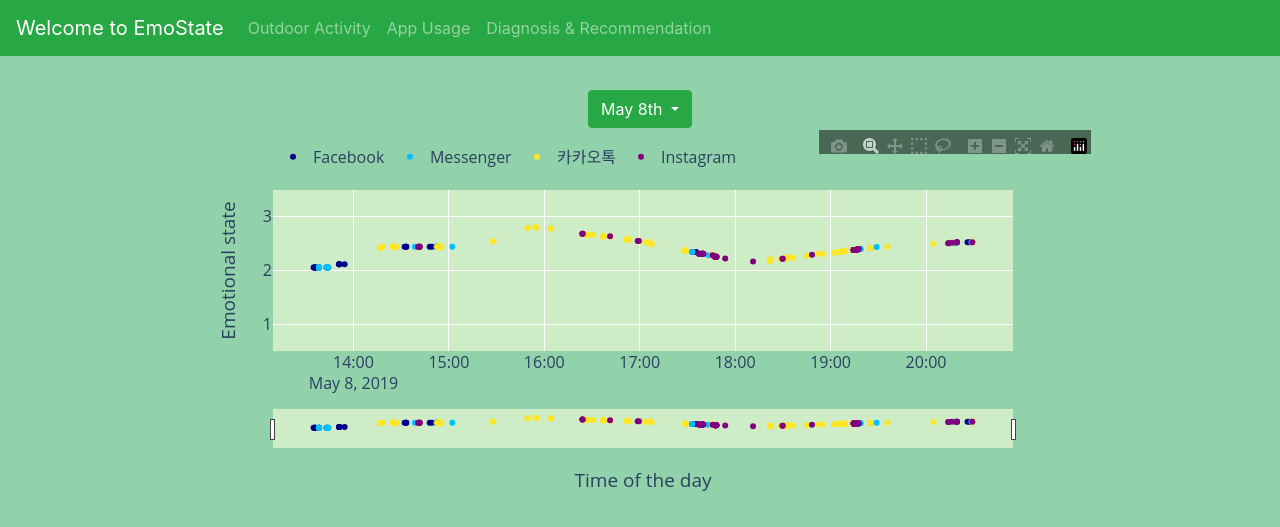
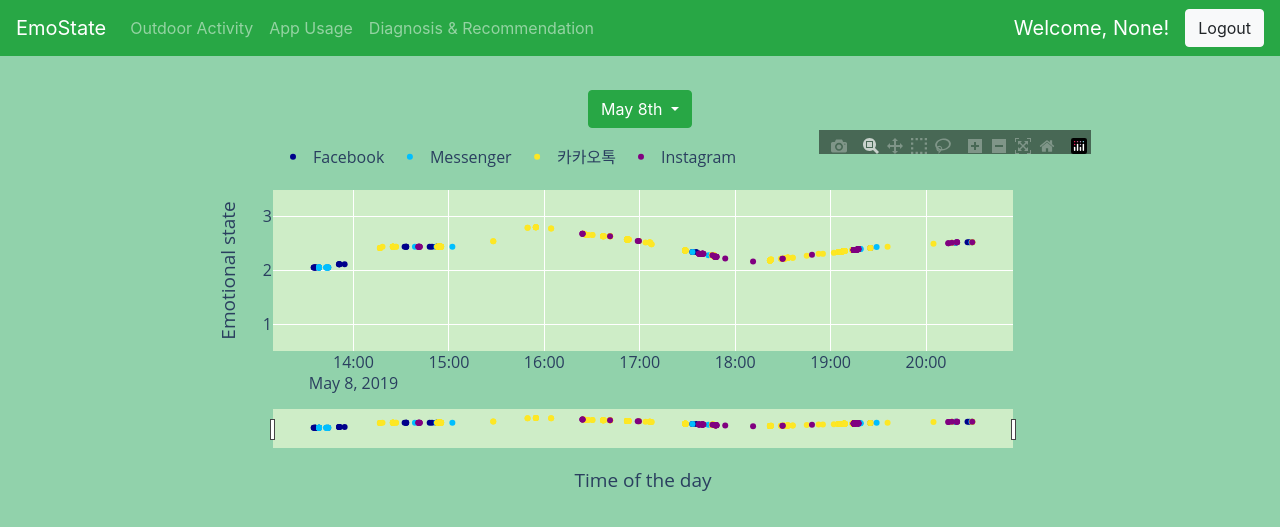
Before and after one commit to Azamat7/emostate, a Flask app: page /app_usage in a window 1280 px wide. Shown: the top 527 px of the page. Run offline with Flask 2, Linux system fonts and the light colour scheme; parts of the project's set-up code (start-up, migrations or seed data) failed here and were passed over; some libraries are stand-ins or nearby versions.

Commit message:
add logout

```diff
--- a/project/client/templates/base.html
+++ b/project/client/templates/base.html
@@ -17,7 +17,7 @@
   <body>
 
     <nav class="navbar fixed-top navbar-expand-lg navbar-dark" style="background-color: #28a745; color:white;">
-      <a class="navbar-brand" >Welcome to EmoState</a>
+      <a class="navbar-brand" >EmoState</a>
       <button class="navbar-toggler" type="button" data-toggle="collapse" data-target="#navbarNavAltMarkup" aria-controls="navbarNavAltMarkup" aria-expanded="false" aria-label="Toggle navigation">
         <span class="navbar-toggler-icon"></span>
       </button>
@@ -29,6 +29,10 @@
           <!-- <a class="nav-item nav-link disabled" href="#">Disabled</a> -->
         </div>
       </div>
+      <a class="navbar-brand" >Welcome, {{user}}!</a>
+      <form action="{{ url_for('main.login') }}" method="post">
+        <input type="submit" name="logout_btn" value="Logout" class="logout_btn btn btn-light">
+      </form>
     </nav>
 
     <div class="container">
--- a/project/server/main/views.py
+++ b/project/server/main/views.py
@@ -32,7 +32,9 @@ def login():
       return redirect("/")
     return render_template("login.html", error=False)
   elif request.method == 'POST':
-    print(request.form.get("username"))
+    if request.form.get("logout_btn"):
+      signed_in = False
+      return redirect("login")
     input_username = request.form.get("username")
     if input_username in USERNAMES_VALID and request.form.get("password") == PASSWORDS_VALID[input_username]:
       signed_in = True
```
